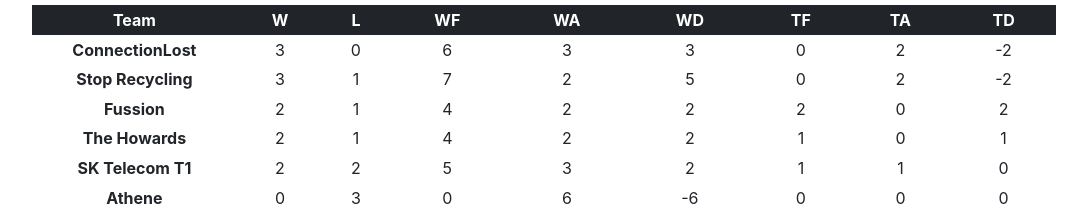
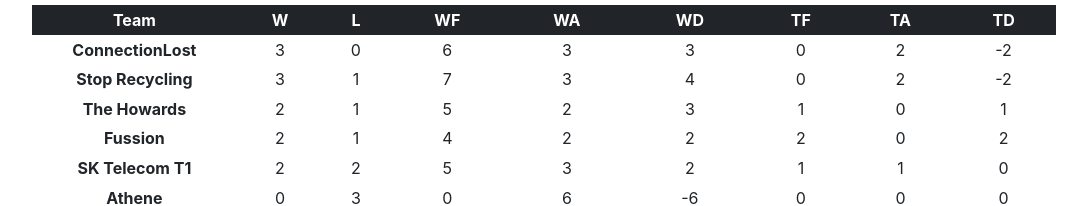
Before and after one commit to StratusTM/stratustm.github.io, a plain HTML site: page standings.html in a window 1280 px wide. Shown: the part 460-666 px from the top of the page, without its empty margins (96-1183 px from the left). Drawn offline with nearby package versions, Linux system fonts and the light colour scheme.

Commit message:
Adjust standings based on previous scoring error

```diff
--- a/standings.html
+++ b/standings.html
@@ -165,11 +165,22 @@
         <td class="text-center">3</td>
         <td class="text-center">1</td>
         <td class="text-center">7</td>
-        <td class="text-center">2</td>
-        <td class="text-center">5</td>
+        <td class="text-center">3</td>
+        <td class="text-center">4</td>
         <td class="text-center">0</td>
         <td class="text-center">2</td>
         <td class="text-center">-2</td>
+      </tr>
+      <tr>
+        <td class="text-center" style="font-weight: bold;">The Howards</td>
+        <td class="text-center">2</td>
+        <td class="text-center">1</td>
+        <td class="text-center">5</td>
+        <td class="text-center">2</td>
+        <td class="text-center">3</td>
+        <td class="text-center">1</td>
+        <td class="text-center">0</td>
+        <td class="text-center">1</td>
       </tr>
       <tr>
         <td class="text-center" style="font-weight: bold;">Fussion</td>
@@ -181,17 +192,6 @@
         <td class="text-center">2</td>
         <td class="text-center">0</td>
         <td class="text-center">2</td>
-      </tr>
-      <tr>
-        <td class="text-center" style="font-weight: bold;">The Howards</td>
-        <td class="text-center">2</td>
-        <td class="text-center">1</td>
-        <td class="text-center">4</td>
-        <td class="text-center">2</td>
-        <td class="text-center">2</td>
-        <td class="text-center">1</td>
-        <td class="text-center">0</td>
-        <td class="text-center">1</td>
       </tr>
       <tr>
         <td class="text-center" style="font-weight: bold;">SK Telecom T1</td>
```
